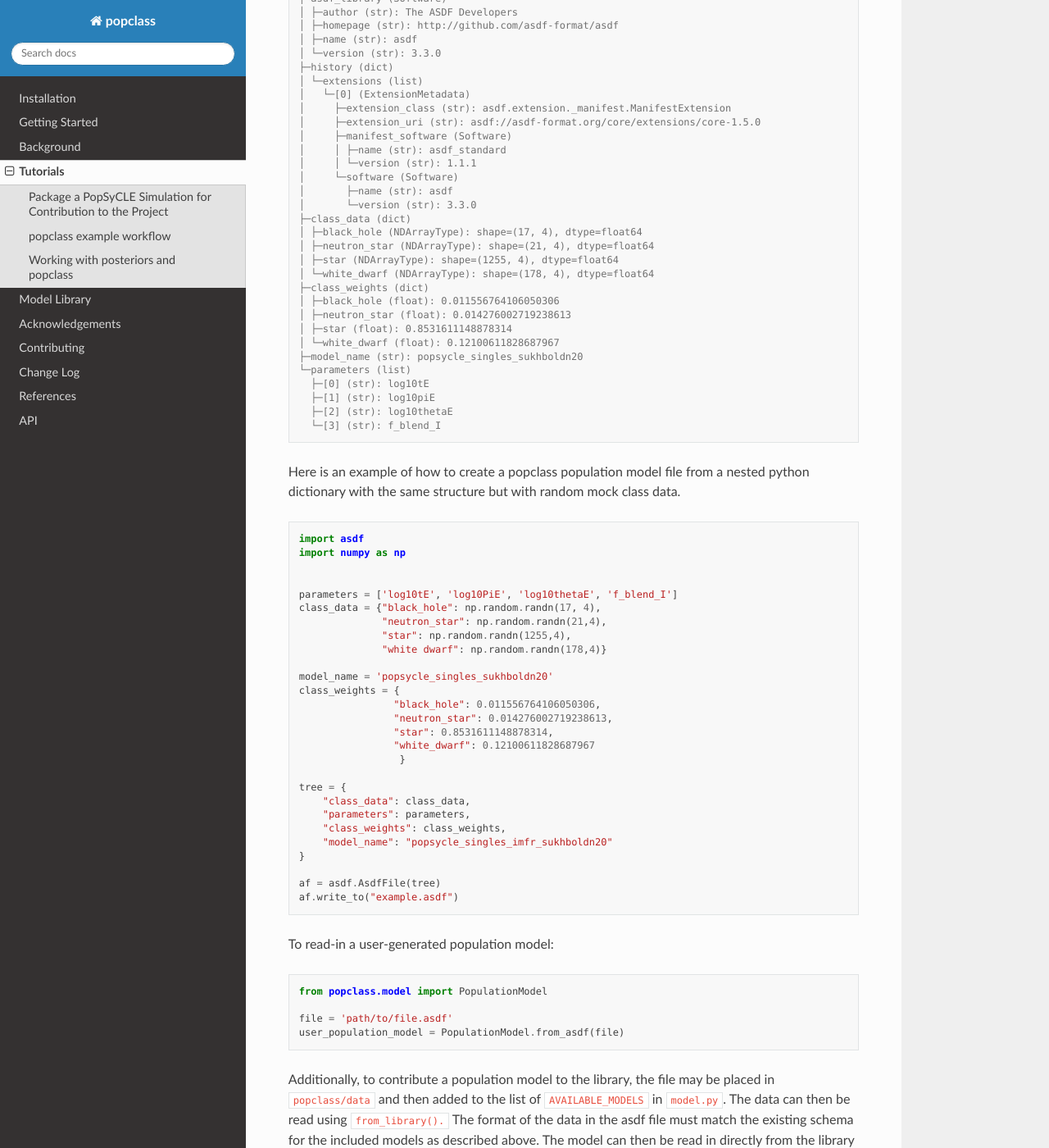
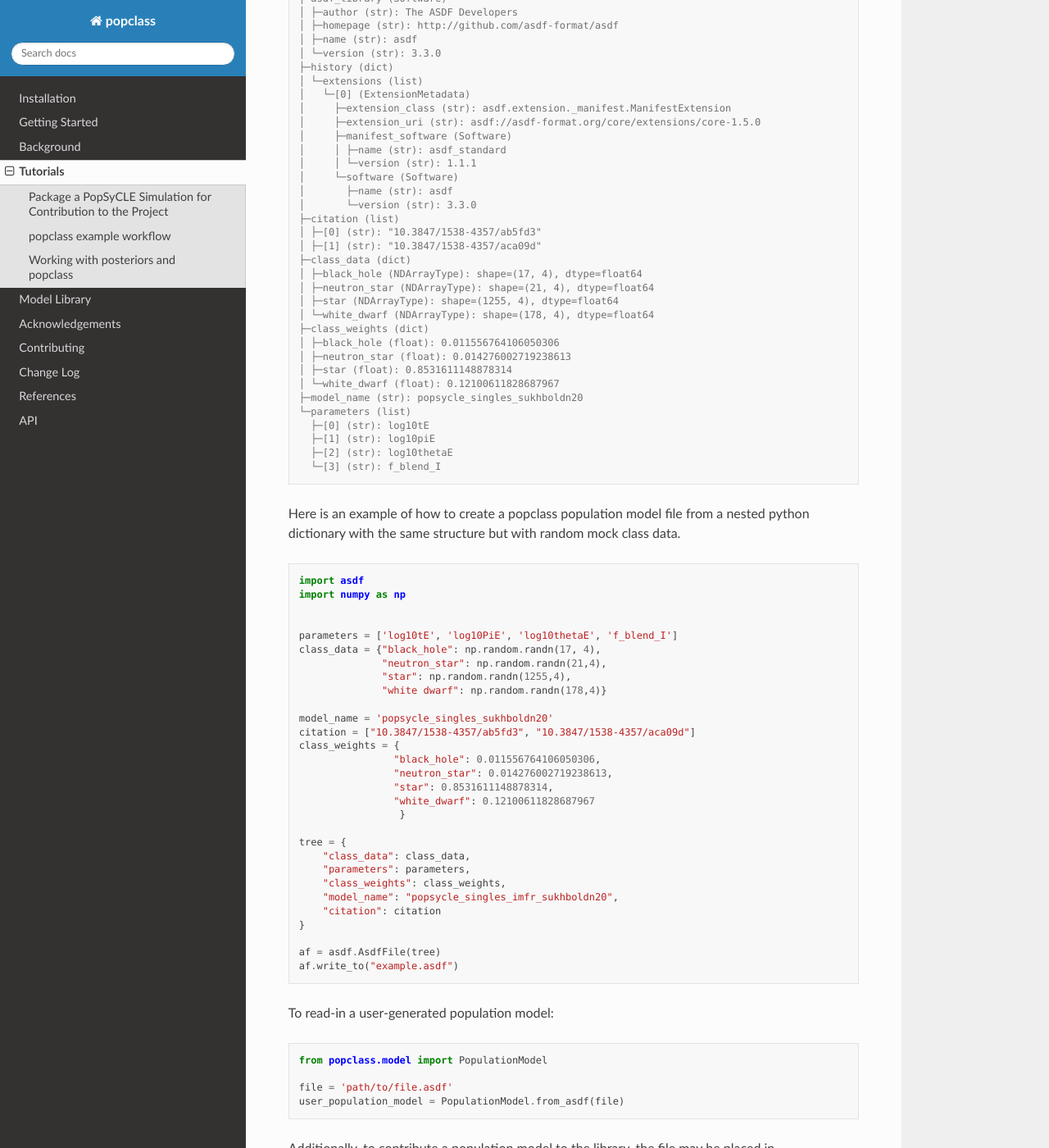
Before and after one commit to LLNL/popclass, a Sphinx documentation site: the page built from docs/source/tutorials.rst, in a window 1280 px wide and 1400 px high, scrolled down 859 px. Shown: the whole window at 82% size. Built offline with Sphinx 7.4.7 and the Read the Docs theme 2.0.0, drawn with Linux system fonts in a browser that asks for light colours; pages that are not in the unit, such as notebooks, are missing from menus; cross-references to code outside the pages are shown as plain code.

Commit message:
Addition of citation field in tutorials.rst

```diff
--- a/docs/source/tutorials.rst
+++ b/docs/source/tutorials.rst
@@ -58,6 +58,9 @@ root (AsdfObject)
 │     └─software (Software)
 │       ├─name (str): asdf
 │       └─version (str): 3.3.0
+├─citation (list)
+│ ├─[0] (str): "10.3847/1538-4357/ab5fd3"
+│ ├─[1] (str): "10.3847/1538-4357/aca09d"
 ├─class_data (dict)
 │ ├─black_hole (NDArrayType): shape=(17, 4), dtype=float64
 │ ├─neutron_star (NDArrayType): shape=(21, 4), dtype=float64
@@ -92,6 +95,7 @@ mock class data.
                   "white dwarf": np.random.randn(178,4)}
 
     model_name = 'popsycle_singles_sukhboldn20'
+    citation = ["10.3847/1538-4357/ab5fd3", "10.3847/1538-4357/aca09d"]
     class_weights = {
                     "black_hole": 0.011556764106050306,
                     "neutron_star": 0.014276002719238613,
@@ -103,7 +107,8 @@ mock class data.
         "class_data": class_data,
         "parameters": parameters,
         "class_weights": class_weights,
-        "model_name": "popsycle_singles_imfr_sukhboldn20"
+        "model_name": "popsycle_singles_imfr_sukhboldn20",
+        "citation": citation
     }
 
     af = asdf.AsdfFile(tree)
```
